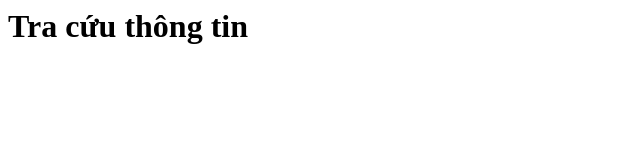
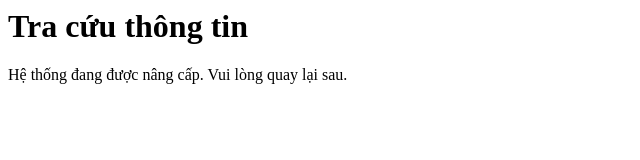
Before and after one commit to hnpost/nangcap, a plain HTML site: page index.html in a window 1280 px wide. Shown: the whole page, without its empty margins (0-640 px from the left). Drawn offline with Linux system fonts and the light colour scheme.

Commit message:
lần commit đầu tiên

```diff
--- a/index.html
+++ b/index.html
@@ -5,5 +5,6 @@
     </head>
     <body>
         <h1>Tra cứu thông tin</h1>
+        <p>Hệ thống đang được nâng cấp. Vui lòng quay lại sau.</p>
     </body>
 </html>
```
